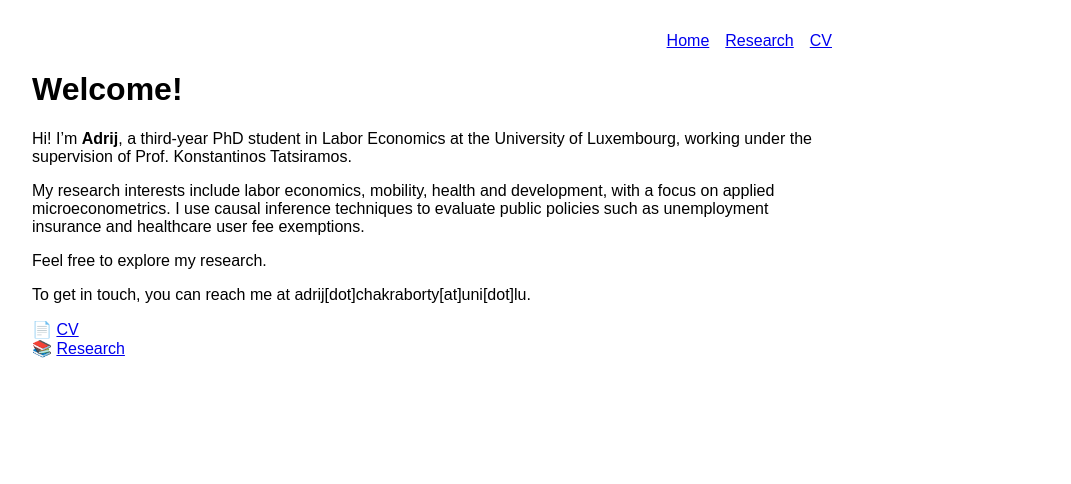
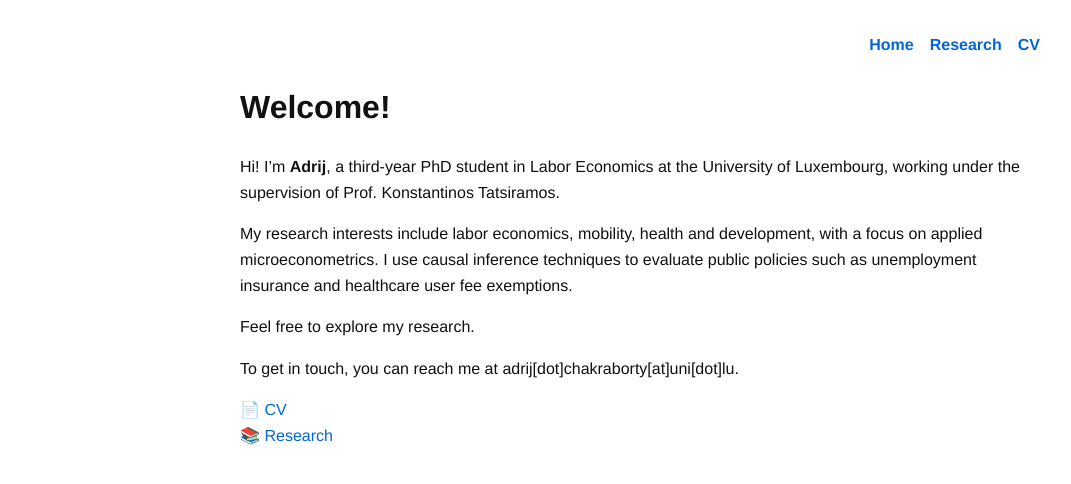
Before and after one commit to AdrijC3/AdrijC3.github.io, a Jekyll site: the page built from index.md, in a window 1280 px wide. Shown: the top 484 px of the page, without its empty margins (0-1071 px from the left). Built offline with Jekyll 4.4.1, drawn with Linux system fonts in a browser that asks for light colours.

Commit message:
Added styled hamburger menu with minimal theme

```diff
--- a/_layouts/default.html
+++ b/_layouts/default.html
@@ -6,15 +6,29 @@
   <meta name="viewport" content="width=device-width, initial-scale=1">
   <style>
     body {
-      font-family: sans-serif;
-      margin: 2rem;
+      font-family: "Helvetica Neue", Helvetica, Arial, sans-serif;
+      background-color: white;
+      color: #111;
+      line-height: 1.6;
+      margin: 2rem auto;
       max-width: 800px;
+      padding: 0 1rem;
+    }
+
+    a {
+      color: #0366d6;
+      text-decoration: none;
+    }
+
+    a:hover {
+      text-decoration: underline;
     }
 
     .navbar {
       display: flex;
       justify-content: flex-end;
       align-items: center;
+      margin-bottom: 1.5rem;
     }
 
     .menu-toggle {
@@ -26,19 +40,30 @@
     .menu-toggle span {
       height: 3px;
       width: 25px;
-      background-color: black;
+      background-color: #0366d6;
       margin: 4px 0;
     }
 
     .nav-links {
       display: flex;
       gap: 1rem;
+      font-weight: bold;
     }
 
     @media (max-width: 600px) {
       .nav-links {
         display: none;
         flex-direction: column;
+        gap: 0.5rem;
+        align-items: flex-end;
+        background-color: white;
+        padding: 1rem;
+        position: absolute;
+        top: 50px;
+        right: 20px;
+        border: 1px solid #ccc;
+        border-radius: 5px;
+        box-shadow: 0 4px 8px rgba(0, 0, 0, 0.1);
       }
 
       .nav-links.active {
```
